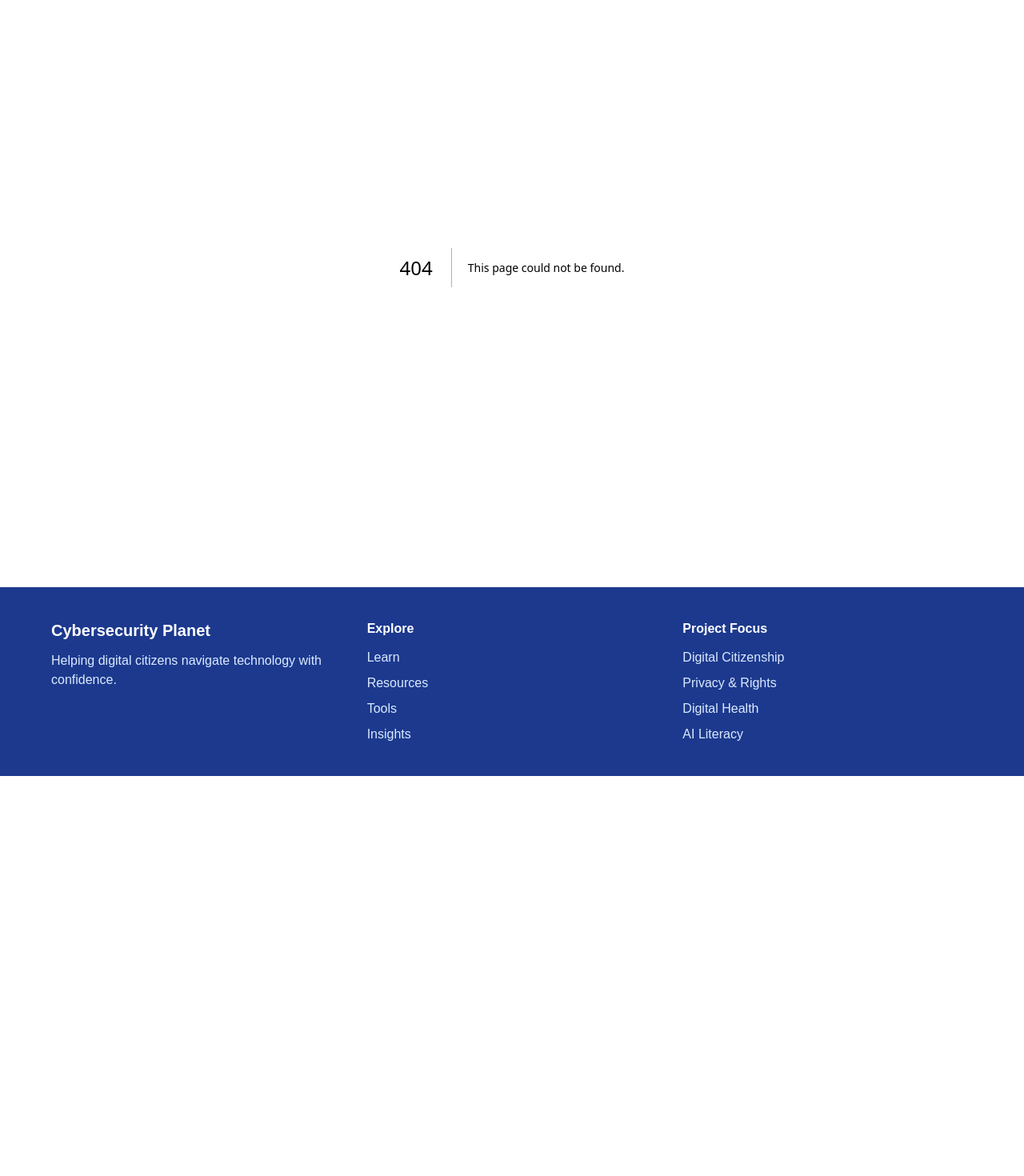
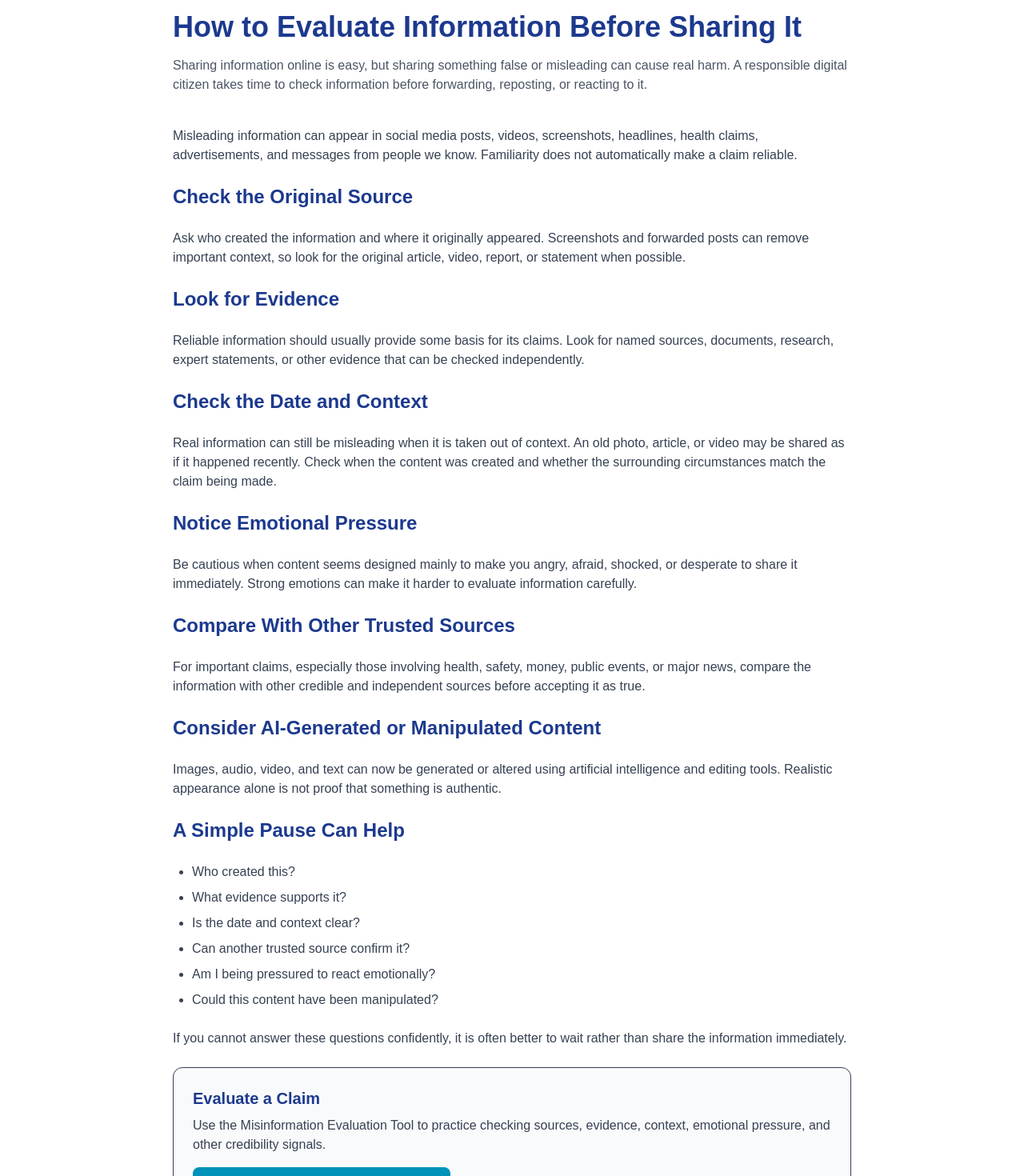
Before and after one commit to Black-widow-codes/Cybersecurity-Planet, a Next.js app: page /learn/digital-citizenship/how-to-evaluate-information-before-sharing in a window 1280 px wide. Before the commit this address had no page. Shown: the part 143-1613 px from the top of the page at 80% size. Before the commit the page ends 1113 px from the top, so only its background shows below. Built offline with nearby package versions, Linux system fonts and the light colour scheme.

Commit message:
Add information evaluation article

```diff
--- /dev/null
+++ b/src/app/learn/digital-citizenship/how-to-evaluate-information-before-sharing/page.tsx
@@ -0,0 +1,131 @@
+import Link from "next/link";
+
+export const metadata = {
+  title: "How to Evaluate Information Before Sharing It | Cybersecurity Planet",
+  description:
+    "Learn practical steps for checking sources, evidence, dates, context, and credibility before sharing information online.",
+};
+
+export default function EvaluateInformationBeforeSharingPage() {
+  return (
+    <main className="max-w-4xl mx-auto px-6 py-20">
+      <h1 className="text-4xl font-bold text-blue-900">
+        How to Evaluate Information Before Sharing It
+      </h1>
+
+      <p className="mt-4 text-gray-600">
+        Sharing information online is easy, but sharing something false or
+        misleading can cause real harm. A responsible digital citizen takes
+        time to check information before forwarding, reposting, or reacting to
+        it.
+      </p>
+
+      <section className="mt-10 space-y-6 text-gray-700">
+        <p>
+          Misleading information can appear in social media posts, videos,
+          screenshots, headlines, health claims, advertisements, and messages
+          from people we know. Familiarity does not automatically make a claim
+          reliable.
+        </p>
+
+        <h2 className="text-2xl font-bold text-blue-900">
+          Check the Original Source
+        </h2>
+
+        <p>
+          Ask who created the information and where it originally appeared.
+          Screenshots and forwarded posts can remove important context, so look
+          for the original article, video, report, or statement when possible.
+        </p>
+
+        <h2 className="text-2xl font-bold text-blue-900">
+          Look for Evidence
+        </h2>
+
+        <p>
+          Reliable information should usually provide some basis for its claims.
+          Look for named sources, documents, research, expert statements, or
+          other evidence that can be checked independently.
+        </p>
+
+        <h2 className="text-2xl font-bold text-blue-900">
+          Check the Date and Context
+        </h2>
+
+        <p>
+          Real information can still be misleading when it is taken out of
+          context. An old photo, article, or video may be shared as if it
+          happened recently. Check when the content was created and whether the
+          surrounding circumstances match the claim being made.
+        </p>
+
+        <h2 className="text-2xl font-bold text-blue-900">
+          Notice Emotional Pressure
+        </h2>
+
+        <p>
+          Be cautious when content seems designed mainly to make you angry,
+          afraid, shocked, or desperate to share it immediately. Strong
+          emotions can make it harder to evaluate information carefully.
+        </p>
+
+        <h2 className="text-2xl font-bold text-blue-900">
+          Compare With Other Trusted Sources
+        </h2>
+
+        <p>
+          For important claims, especially those involving health, safety,
+          money, public events, or major news, compare the information with
+          other credible and independent sources before accepting it as true.
+        </p>
+
+        <h2 className="text-2xl font-bold text-blue-900">
+          Consider AI-Generated or Manipulated Content
+        </h2>
+
+        <p>
+          Images, audio, video, and text can now be generated or altered using
+          artificial intelligence and editing tools. Realistic appearance
+          alone is not proof that something is authentic.
+        </p>
+
+        <h2 className="text-2xl font-bold text-blue-900">
+          A Simple Pause Can Help
+        </h2>
+
+        <ul className="list-disc space-y-2 pl-6">
+          <li>Who created this?</li>
+          <li>What evidence supports it?</li>
+          <li>Is the date and context clear?</li>
+          <li>Can another trusted source confirm it?</li>
+          <li>Am I being pressured to react emotionally?</li>
+          <li>Could this content have been manipulated?</li>
+        </ul>
+
+        <p>
+          If you cannot answer these questions confidently, it is often better
+          to wait rather than share the information immediately.
+        </p>
+
+        <div className="rounded-xl border bg-gray-50 p-6">
+          <h3 className="text-xl font-bold text-blue-900">
+            Evaluate a Claim
+          </h3>
+
+          <p className="mt-2">
+            Use the Misinformation Evaluation Tool to practice checking sources,
+            evidence, context, emotional pressure, and other credibility
+            signals.
+          </p>
+
+          <Link
+            href="/tools/misinformation-check"
+            className="mt-4 inline-block rounded-lg bg-cyan-600 px-5 py-3 font-semibold text-white hover:bg-cyan-700"
+          >
+            Open Misinformation Evaluation Tool
+          </Link>
+        </div>
+      </section>
+    </main>
+  );
+}
--- a/src/app/learn/digital-citizenship/page.tsx
+++ b/src/app/learn/digital-citizenship/page.tsx
@@ -41,6 +41,12 @@ export default function DigitalCitizenshipPage() {
       description:
         "Learn practical ways to handle disagreements, respect boundaries, and communicate responsibly in digital spaces.",
       link: "/learn/digital-citizenship/how-to-communicate-respectfully-online",
+    },
+    {
+      title: "How to Evaluate Information Before Sharing It",
+      description:
+        "Learn how to check sources, evidence, dates, context, and credibility before forwarding or posting information online.",
+      link: "/learn/digital-citizenship/how-to-evaluate-information-before-sharing",
     },
   ];
   return (
```
